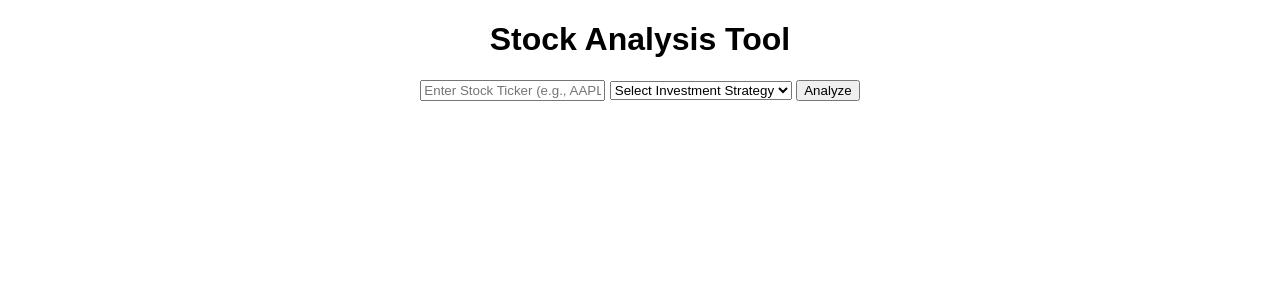
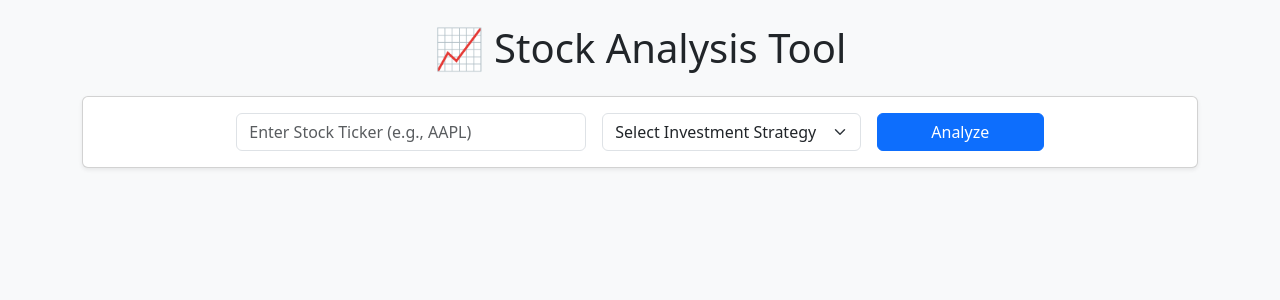
Before and after one commit to ZachStewart21/ZachStewartProjects, a Flask app: page / in a window 1280 px wide. Shown: the top 300 px of the page. Run offline with Flask 3, Linux system fonts and the light colour scheme.

Commit message:
Update index.html
bootstrap added

```diff
--- a/templates/index.html
+++ b/templates/index.html
@@ -3,38 +3,59 @@
 <head>
     <meta charset="UTF-8">
     <meta name="viewport" content="width=device-width, initial-scale=1.0">
-    <title>Stock Analysis</title>
+    <title>Stock Analysis Tool</title>
+
+    <!-- Bootstrap 5 CSS -->
+    <link href="https://cdn.jsdelivr.net/npm/bootstrap@5.3.2/dist/css/bootstrap.min.css" rel="stylesheet">
+
     <style>
-        body { font-family: Arial, sans-serif; margin: 20px; text-align: center; }
-        table { width: 60%; margin: auto; border-collapse: collapse; }
-        th, td { padding: 10px; border: 1px solid black; }
-        th { background-color: #f2f2f2; }
-        img { max-width: 90%; height: auto; margin-top: 20px; }
         .green { color: green; font-weight: bold; }
         .red { color: red; font-weight: bold; }
         .blue { color: blue; font-weight: bold; }
+        .form-section { margin-top: 20px; margin-bottom: 40px; }
+        .table td, .table th { vertical-align: middle; }
+        img { max-width: 100%; height: auto; margin-top: 20px; }
     </style>
 </head>
-<body>
-    <h1>Stock Analysis Tool</h1>
-    <form method="POST">
-        <input type="text" name="ticker" placeholder="Enter Stock Ticker (e.g., AAPL)" required>
-        <select name="strategy" required>
+
+<body class="bg-light">
+    <div class="container">
+        <h1 class="text-center my-4">📈 Stock Analysis Tool</h1>
+
+        <!-- Form Section -->
+        <div class="card shadow-sm form-section">
+            <div class="card-body">
+                <form method="POST" class="row g-3 justify-content-center">
+                    <div class="col-md-4">
+                        <input type="text" class="form-control" name="ticker" placeholder="Enter Stock Ticker (e.g., AAPL)" required>
+                    </div>
+                    <div class="col-md-3">
+                        <select class="form-select" name="strategy" required>
                             <option value="">Select Investment Strategy</option>
                             <option value="risk_averse">Risk Averse</option>
                             <option value="moderate">Moderate</option>
                             <option value="high_risk">High Risk</option>
                         </select>
-        <button type="submit">Analyze</button>
+                    </div>
+                    <div class="col-md-2">
+                        <button type="submit" class="btn btn-primary w-100">Analyze</button>
+                    </div>
                 </form>
+            </div>
+        </div>
 
         {% if error %}
-        <p style="color: red;">{{ error }}</p>
+            <div class="alert alert-danger text-center" role="alert">
+                {{ error }}
+            </div>
         {% endif %}
 
         {% if data %}
-        <h2>Results for {{ ticker }}</h2>
-        <p>
+            <div class="card shadow-sm">
+                <div class="card-body">
+                    <h2 class="card-title text-center mb-3">Results for <span class="text-primary">{{ ticker }}</span></h2>
+
+                    <p class="text-center">
                         <strong>Selected Investment Strategy:</strong>
                         {% if strategy == "risk_averse" %}
                             <span class="green">{{ strategy.replace('_', ' ').title() }}</span>
@@ -47,12 +68,15 @@
                         {% endif %}
                     </p>
 
-        <table>
+                    <div class="table-responsive">
+                        <table class="table table-striped table-bordered align-middle">
+                            <thead class="table-light">
                                 <tr>
-                <th>Metric</th>
-                <th>Value</th>
+                                    <th scope="col">Metric</th>
+                                    <th scope="col">Value</th>
                                 </tr>
-
+                            </thead>
+                            <tbody>
                                 {% for key, value in data.items() %}
                                     {% if key == 'expected_return' %}
                                         <tr>
@@ -95,12 +119,20 @@
                                         </tr>
                                     {% endif %}
                                 {% endfor %}
+                            </tbody>
                         </table>
+                    </div>
 
                     {% if chart_path %}
-            <h2>Stock Price & Moving Averages</h2>
-            <img src="{{ chart_path }}" alt="Stock Chart">
+                        <h3 class="mt-4">📊 Stock Price & Moving Averages</h3>
+                        <img src="{{ chart_path }}" class="img-fluid rounded shadow-sm" alt="Stock Chart">
                     {% endif %}
+                </div>
+            </div>
         {% endif %}
+    </div>
+
+    <!-- Bootstrap 5 JS Bundle (Optional, only needed if you use JS components like dropdowns) -->
+    <script src="https://cdn.jsdelivr.net/npm/bootstrap@5.3.2/dist/js/bootstrap.bundle.min.js"></script>
 </body>
 </html>
```
Lines whose indentation alone changed are shown as unchanged.
